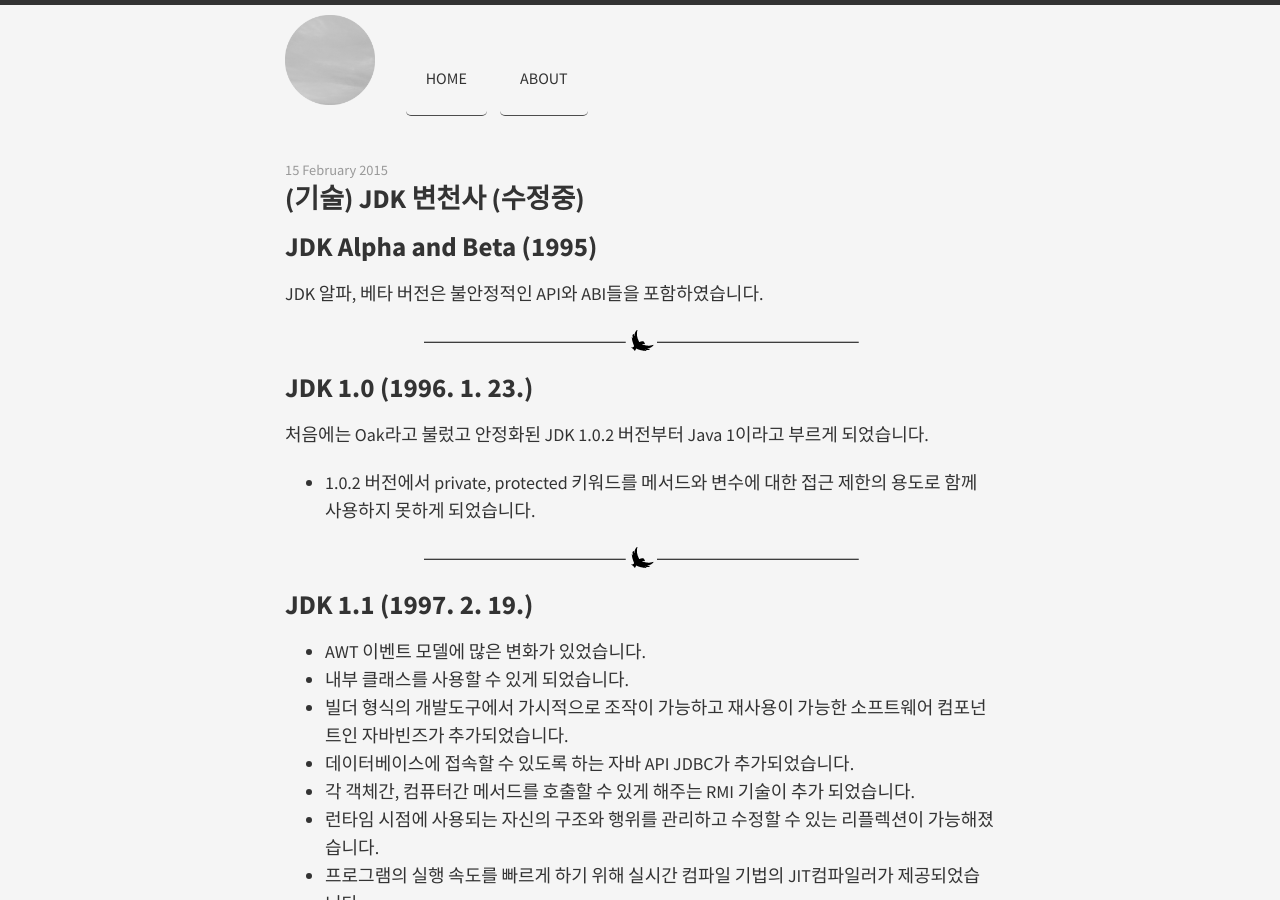
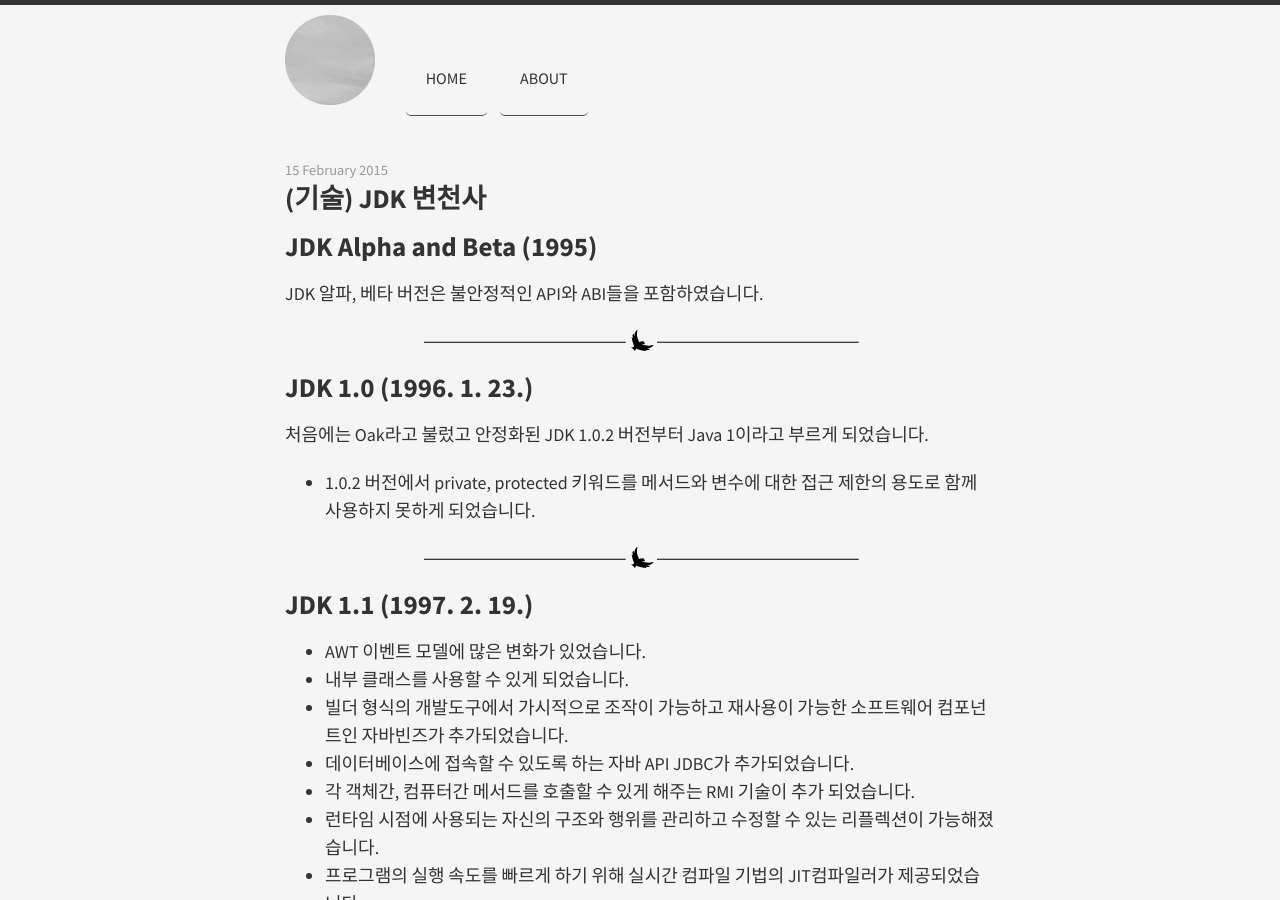
Before and after one commit to kimtu89/kimtu89.github.com, a Jekyll site: the page built from _posts/2015-02-15-jdk.md, in a window 1280 px wide and 900 px high. Built offline with Jekyll 4.4.1, drawn with Linux system fonts in a browser that asks for light colours; nearby versions of some CDN libraries; Markdown is read by kramdown in place of the engine named in the settings; comment, search, counter and statistics services are not loaded.

Commit message:
Update 2015-02-15-jdk.md

```diff
--- a/_posts/2015-02-15-jdk.md
+++ b/_posts/2015-02-15-jdk.md
@@ -1,6 +1,6 @@
 ---
 layout: post
-title: (기술) JDK 변천사 (수정중)
+title: (기술) JDK 변천사
 ---
 
 JDK Alpha and Beta (1995)
```
